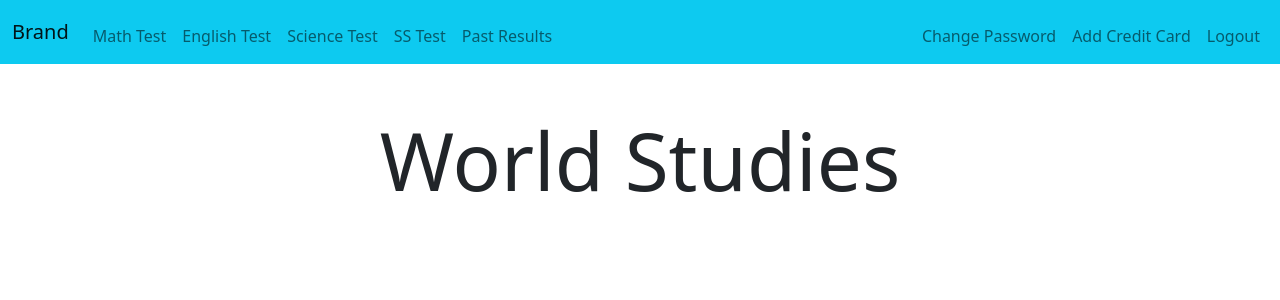
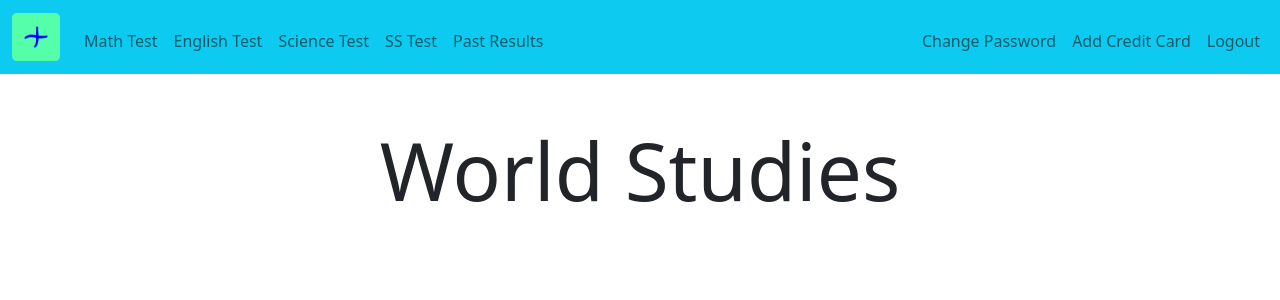
Before and after one commit to advaith-elluru/cs50_final_project_addu_and_vishruth, a Flask app: page /wtest in a window 1280 px wide. Shown: the top 300 px of the page. Run offline with Flask 2, Linux system fonts and the light colour scheme; a user stored in the database is signed in; some libraries are stand-ins or nearby versions.

Commit message:
Tue, Nov 8, 2022, 1:29 AM +00:00

```diff
--- a/templates/layout.html
+++ b/templates/layout.html
@@ -21,7 +21,7 @@
 <body>
     <nav class="navbar navbar-expand-lg bg-info">
         <div class="container-fluid">
-            <a class="navbar-brand" href="/">Brand</a>
+            <a class="navbar-brand" href="/"><img src="static/img/favicon.ico"></a>
             <div class="collapse navbar-collapse">
                 {% if session["user_id"] %}
                     <ul class="navbar-nav me-auto mt-2">
```
Also changed, not shown: 1 other file.
